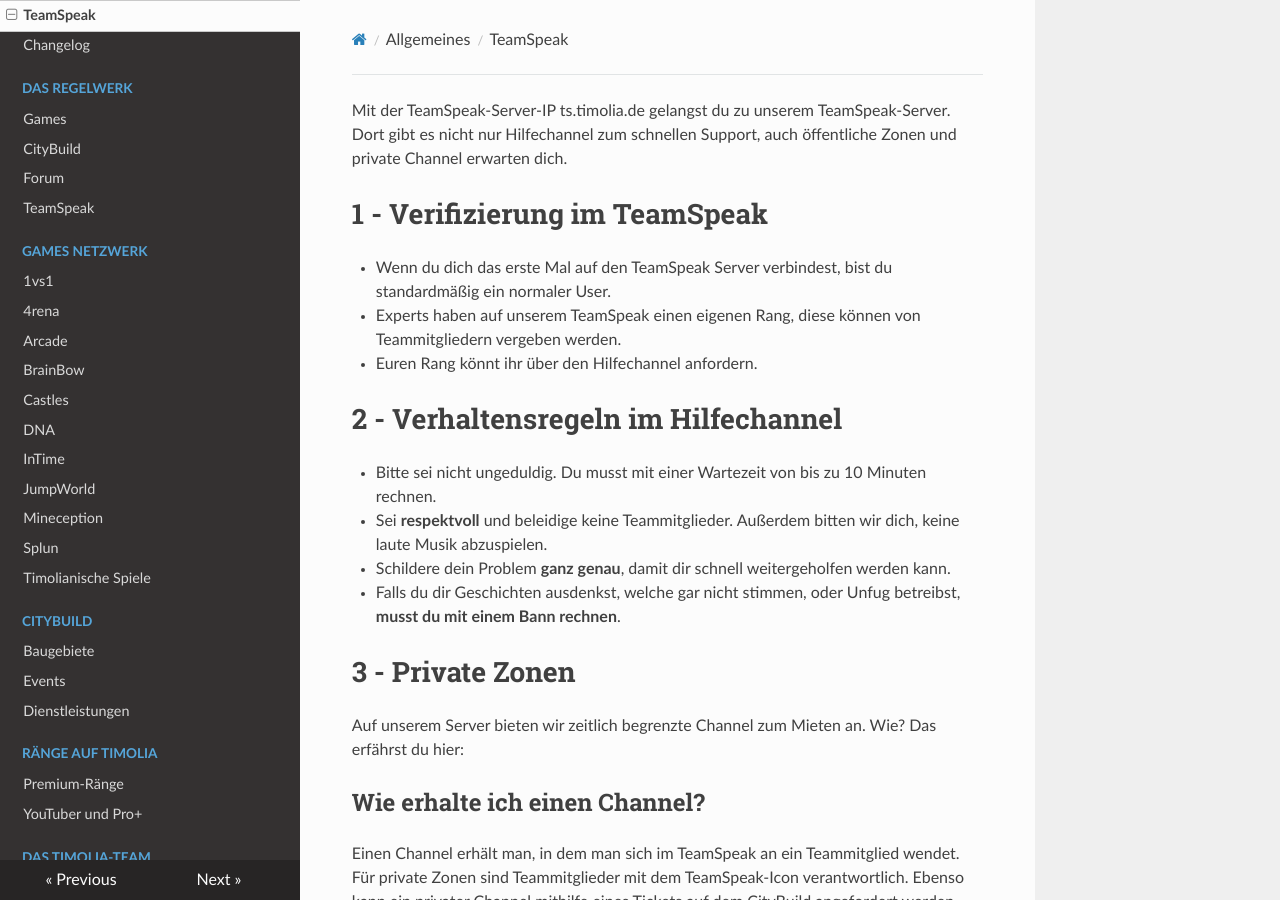
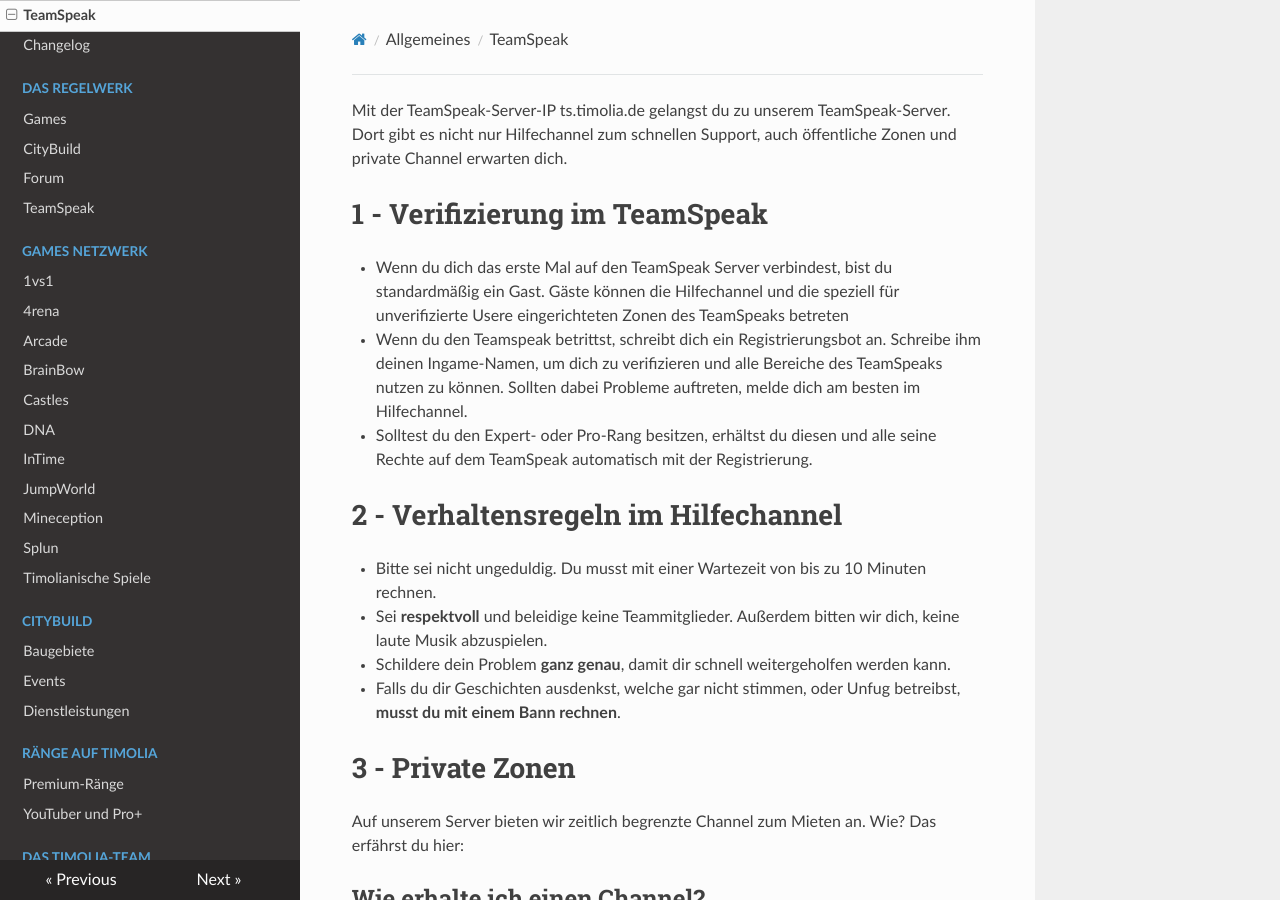
Before and after one commit to TimoliaDE/HowTo, an MkDocs documentation site: the page built from docs/teamspeak.md, in a window 1280 px wide and 900 px high. Built offline with MkDocs 1.6.1, drawn with Linux system fonts in a browser that asks for light colours; nearby versions of some CDN libraries; old or Windows-style settings are respelled for this version of MkDocs.

Commit message:
Verifizierung im Teamspeak überarbeitet

```diff
--- a/docs/teamspeak.md
+++ b/docs/teamspeak.md
@@ -2,9 +2,9 @@ Mit der TeamSpeak-Server-IP ts.timolia.de gelangst du zu unserem TeamSpeak-Serve
 Dort gibt es nicht nur Hilfechannel zum schnellen Support, auch öffentliche Zonen und private Channel erwarten dich.
 
 # 1 - Verifizierung im TeamSpeak
-- Wenn du dich das erste Mal auf den TeamSpeak Server verbindest, bist du standardmäßig ein normaler User.
-- Experts haben auf unserem TeamSpeak einen eigenen Rang, diese können von Teammitgliedern vergeben werden.
-- Euren Rang könnt ihr über den Hilfechannel anfordern.
+- Wenn du dich das erste Mal auf den TeamSpeak Server verbindest, bist du standardmäßig ein Gast. Gäste können die Hilfechannel und die speziell für unverifizierte Usere eingerichteten Zonen des TeamSpeaks betreten
+- Wenn du den Teamspeak betrittst, schreibt dich ein Registrierungsbot an. Schreibe ihm deinen Ingame-Namen, um dich zu verifizieren und alle Bereiche des TeamSpeaks nutzen zu können. Sollten dabei Probleme auftreten, melde dich am besten im Hilfechannel.
+- Solltest du den Expert- oder Pro-Rang besitzen, erhältst du diesen und alle seine Rechte auf dem TeamSpeak automatisch mit der Registrierung.
 
 # 2 - Verhaltensregeln im Hilfechannel
 - Bitte sei nicht ungeduldig. Du musst mit einer Wartezeit von bis zu 10 Minuten rechnen.
```
